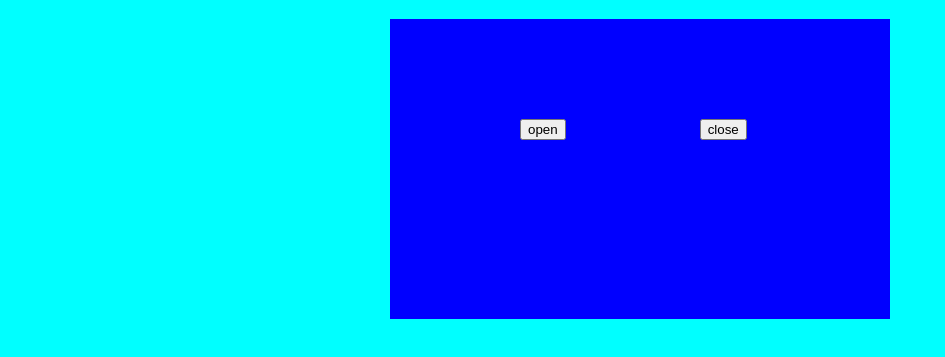
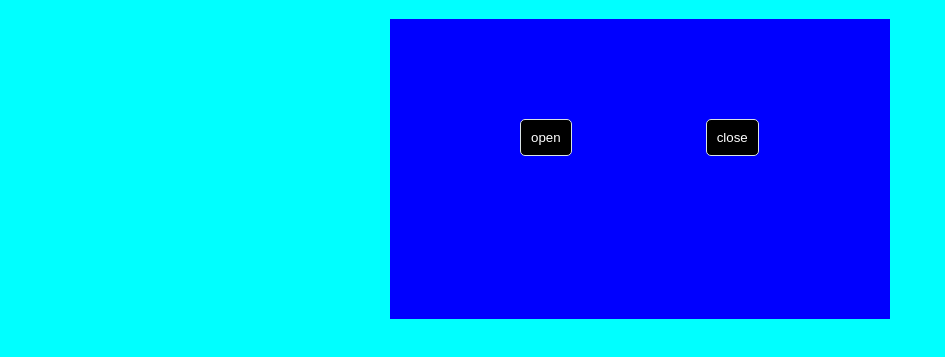
Before and after one commit to nikii2003/Demo, a plain HTML site: page index.html in a window 1280 px wide. Shown: the part 61-418 px from the top of the page, without its empty margins (0-945 px from the left). Drawn offline with Linux system fonts and the light colour scheme.

Commit message:
change button style

```diff
--- a/style.css
+++ b/style.css
@@ -12,4 +12,10 @@ body{
 .btn{
     margin-left: 130px;
     margin-top: 100px;
+    background-color: black;
+    color: white;
+    padding: 10px;
+    border-radius: 5px;
+    border: solid 0.3px rgb(218, 227, 230);
+    cursor: pointer;
 }
```
